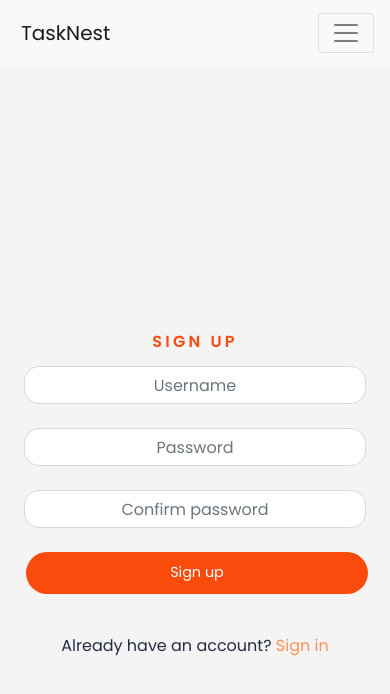
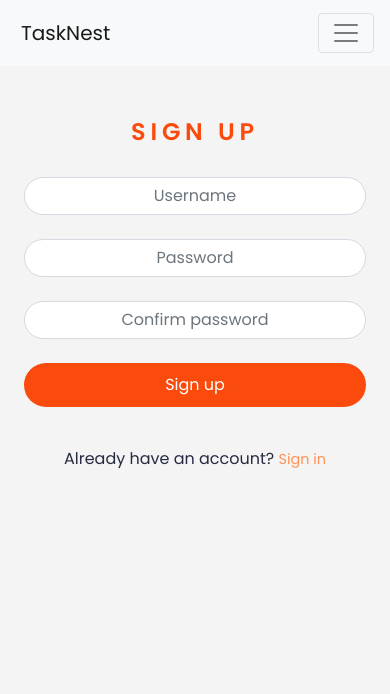
Before and after one commit to Katya-Semeniuk/task-nest, a React (Create React App) app: page /signup in a window 390 px wide. Shown: the top 694 px of the page. Built offline with nearby package versions, Linux system fonts and the light colour scheme.

Commit message:
changed SignUp stylization and Alert reflection

```diff
--- a/src/components/SignUpForm.jsx
+++ b/src/components/SignUpForm.jsx
@@ -3,17 +3,16 @@ import { Link, useHistory } from "react-router-dom";
 
 import styles from "../styles/SignInUpForm.module.css";
 import btnStyles from "../styles/Button.module.css";
-import appStyles from "../App.module.css";
 
 import {
   Form,
   Button,
-  Image,
   Col,
   Row,
   Container,
   Alert,
 } from "react-bootstrap";
+
 import axios from "axios";
 
 const SignUpForm = () => {
@@ -46,9 +45,9 @@ const SignUpForm = () => {
   };
 
   return (
-    <Row className={styles.Row}>
-      <Col className="my-auto py-2 p-md-2" md={6}>
-        <Container className={`${appStyles.Content} p-4 `}>
+    <Row className={styles.Row} >
+      <Col xs={12} md={8} lg={6} className="mx-auto py-2">
+        <Container className="p-4">
           <h1 className={styles.Header}>sign up</h1>
 
           <Form onSubmit={handleSubmit}>
@@ -64,9 +63,9 @@ const SignUpForm = () => {
               />
             </Form.Group>
             {errors.username?.map((message, idx) => (
-              <Alert variant="warning" key={idx}>
+              <p className={styles.Alert}  key={idx}>
                 {message}
-              </Alert>
+              </p>
             ))}
 
             <Form.Group controlId="password1" className="mb-4">
@@ -81,9 +80,9 @@ const SignUpForm = () => {
               />
             </Form.Group >
             {errors.password1?.map((message, idx) => (
-              <Alert key={idx} variant="warning">
+              <p  className={`${styles.Alert} mb-2`} key={idx} >
                 {message}
-              </Alert>
+              </p>
             ))}
 
             <Form.Group controlId="password2"  className="mb-4">
@@ -98,9 +97,9 @@ const SignUpForm = () => {
               />
             </Form.Group>
             {errors.password2?.map((message, idx) => (
-              <Alert key={idx} variant="warning">
+              <p className={styles.Alert} key={idx} >
                 {message}
-              </Alert>
+              </p>
             ))}
 
             <Button
@@ -117,20 +116,11 @@ const SignUpForm = () => {
           </Form>
         </Container>
 
-        <Container className={`mt-3 ${appStyles.Content}`}>
+        <Container className="mt-3">
           <Link className={styles.Link} to="/signin">
             Already have an account? <span>Sign in</span>
           </Link>
         </Container>
-      </Col>
-      <Col
-        md={6}
-        className={`my-auto d-none d-md-block p-2 ${styles.SignUpCol}`}
-      >
-        <Image
-          className={`${appStyles.FillerImage}`}
-          src={"https://codeinstitute.s3.amazonaws.com/AdvancedReact/hero2.jpg"}
-        />
       </Col>
     </Row>
   );
--- a/src/styles/Button.module.css
+++ b/src/styles/Button.module.css
@@ -1,11 +1,8 @@
 .Button {
-  font-size: 0.9rem;
-  align-self: center;
-  border-radius: 100px;
+  font-size: 1.0rem;
+  border-radius: 25px;
  border: none;
   padding: 4px 10px;
-  margin-left: 2px;
-  margin-right: 2px;
   min-width: 75px;
   }
 
--- a/src/styles/SignInUpForm.module.css
+++ b/src/styles/SignInUpForm.module.css
@@ -1,20 +1,21 @@
 .Row {
     height: calc(100vh - 50px);
   }
+
   .Input {
     display: block;
     background: #ffffff;
     border: 1px solid #d7d8e1;
-    border-radius: 15px;
+    border-radius: 25px;
     color: #0f1119;;
     text-align: center;
   }
 
   .Header {
-    margin-bottom: 15px;
+    margin-bottom: 30px;
     font-weight: bold;
-    font-size: 16px;
-    line-height: 19px;
+    font-size: 24px;
+    line-height: 1.2;
     text-align: center;
     letter-spacing: 0.2em;
     text-transform: uppercase;
@@ -30,12 +31,12 @@
 
   .Link span {
     color: #ff9254;
+    font-size: 0.9rem;
   }
 
-  .Container {
-    padding: 30px 10px;
+  .Alert{
+    color: red;
+    font-size: 1.0rem;
+    width: 100%;
+    text-align: center;
   }
-
-  .SignInCol {
-    height: 320px;
-  }
```
